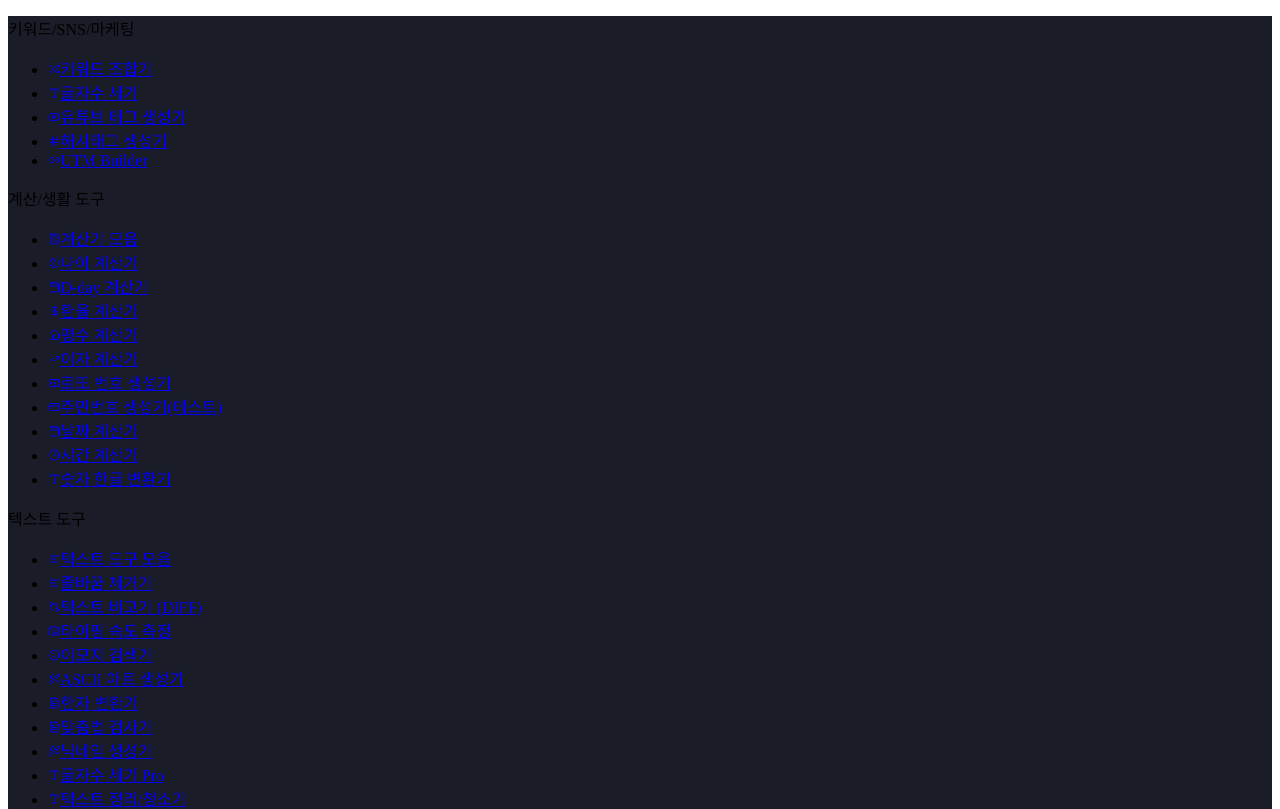
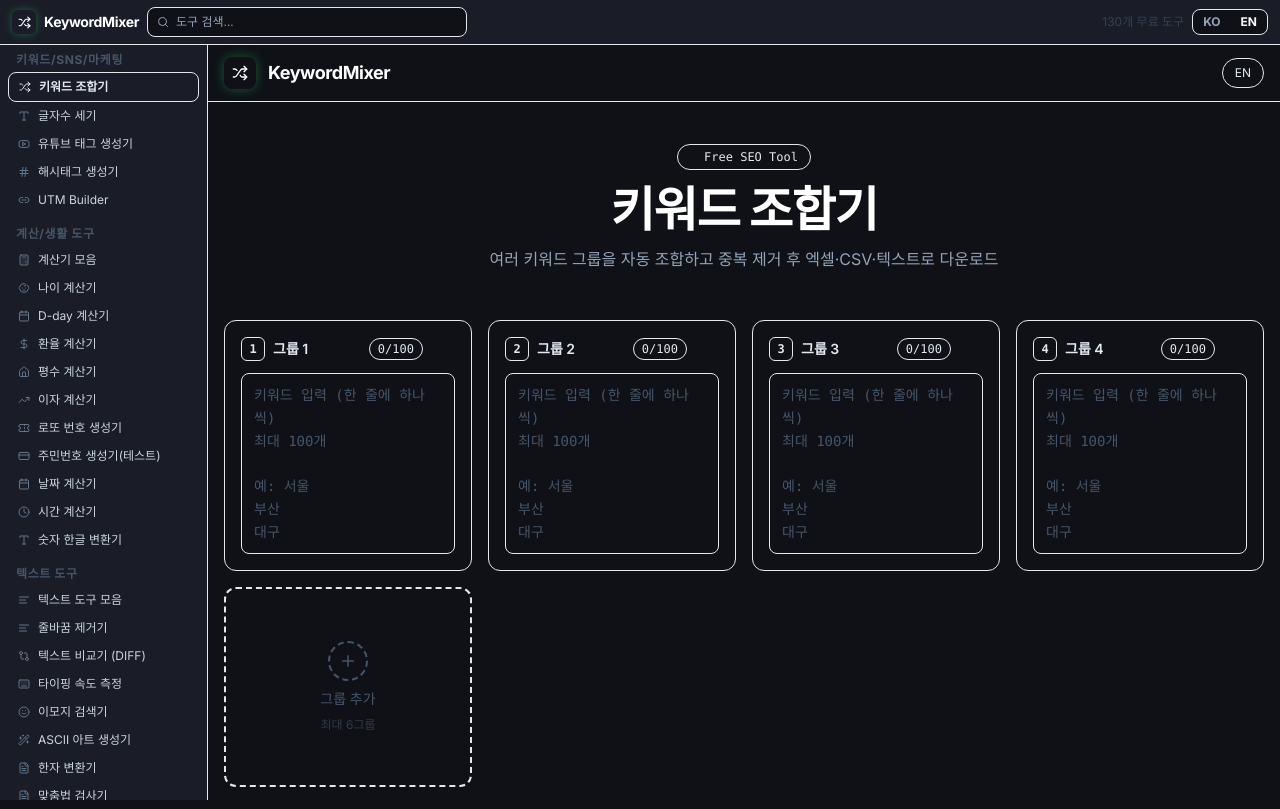
Before and after one commit to jijoon7-art/keyword-mixer, a Next.js app: page / in a window 1280 px wide. Shown: the top 809 px of the page. Built offline with nearby package versions, Linux system fonts and the light colour scheme; a web font is replaced by a local one.

Commit message:
fix: 사이드바 누락된 닫는 괄호 추가 및 컴파일 에러 해결

```diff
--- a/app/layout.tsx
+++ b/app/layout.tsx
@@ -1,274 +1,139 @@
-'use client'
+import type { Metadata } from 'next'
+import { Inter } from 'next/font/google'
+import './globals.css'
+import Sidebar from '@/components/Sidebar'
+import Header from '@/components/Header'
+import LayoutShell from '@/components/LayoutShell'
+import { LangProvider } from '@/components/LangContext'
 
-import Link from 'next/link'
-import { usePathname } from 'next/navigation'
-import {
-  Shuffle, Type, Youtube, Link2, Hash,
-  FileJson, Lock, Palette, Binary, Ruler, QrCode,
-  ImageDown, FileText, Clock, GitCompare, FilePlus,
-  ImageIcon, Ticket, Smile, AlignLeft, Calculator,
-  Baby, Calendar, DollarSign, Timer, Home, TrendingUp,
-  Globe, Keyboard, Wifi, Wand2, CreditCard, FileCode,
-  Heart, Search, LayoutDashboard, Key, Stamp,
-  Trophy // ← 트로피 아이콘을 새로 추가했습니다.
-} from 'lucide-react'
+const inter = Inter({ subsets: ['latin'] })
 
-const MENU = [
-  {
-    category: '키워드/SNS/마케팅',
-    items: [
-      { href: '/', label: '키워드 조합기', icon: Shuffle },
-      { href: '/char-counter', label: '글자수 세기', icon: Type },
-      { href: '/youtube-tags', label: '유튜브 태그 생성기', icon: Youtube },
-      { href: '/hashtag-generator', label: '해시태그 생성기', icon: Hash },
-      { href: '/utm-builder', label: 'UTM Builder', icon: Link2 },
+export const metadata: Metadata = {
+  metadataBase: new URL('https://keyword-mixer.vercel.app'),
+  title: {
+    default: '무료 계산기 모음 132개 및 오늘 뭐 먹지 음식 월드컵 | Keyword Mixer',
+    template: '%s | Keyword Mixer 무료 계산기 & 메뉴 추천',
+  },
+  description: '무료 온라인 계산기 132개 모음(퇴직금·BMI·부가세)과 오늘 뭐 먹지 고민을 1초 만에 해결해 줄 AI 음식 이상형 월드컵 메뉴 추천 도구를 회원가입 없이 즉시 이용하세요.',
+  keywords: [
+    '오늘 뭐 먹지', '음식월드컵', '점심월드컵', '점심추천', '점심메뉴추천', 'AI음식추천', '음식추천', // ← 유입용 핵심 키워드 전면 배치
+    '무료 계산기', '온라인 계산기', '퇴직금 계산기', 'BMI 계산기', '부가세 계산기',
+    '주택담보대출 계산기', '연말정산 계산기', '학점 계산기', '최저임금 계산기',
+    '전세자금대출 계산기', '출산지원금', '바이오리듬', 'MBTI 궁합', '수익률 계산기',
+    '도장 만들기', '포모도로 타이머', '공학용 계산기', 'free calculator Korea',
+  ],
+  authors: [{ name: 'Keyword Mixer', url: 'https://keyword-mixer.vercel.app' }],
+  creator: 'Keyword Mixer',
+  publisher: 'Keyword Mixer',
+  robots: {
+    index: true,
+    follow: true,
+    googleBot: {
+      index: true,
+      follow: true,
+      'max-video-preview': -1,
+      'max-image-preview': 'large',
+      'max-snippet': -1,
+    },
+  },
+  openGraph: {
+    type: 'website',
+    locale: 'ko_KR',
+    alternateLocale: 'en_US',
+    url: 'https://keyword-mixer.vercel.app',
+    siteName: 'Keyword Mixer — 무료 계산기 및 메뉴 추천',
+    title: '무료 계산기 132개 모음 & 오늘 뭐 먹지 음식 월드컵 | Keyword Mixer',
+    description: '세금·건강·금융 계산기부터 AI가 추천해주는 음식 월드컵까지, 다양한 생활 편의 도구를 제공합니다.',
+    images: [
+      {
+        url: '/og-image.png',
+        width: 1200,
+        height: 630,
+        alt: 'Keyword Mixer 무료 계산기 및 음식 월드컵',
+      },
     ],
   },
-  {
-    category: '계산/생활 도구',
-    items: [
-      { href: '/calculators', label: '계산기 모음', icon: Calculator },
-      { href: '/age-calculator', label: '나이 계산기', icon: Baby },
-      { href: '/dday-calculator', label: 'D-day 계산기', icon: Calendar },
-      { href: '/exchange-rate', label: '환율 계산기', icon: DollarSign },
-      { href: '/pyeongsu-calculator', label: '평수 계산기', icon: Home },
-      { href: '/interest-calculator', label: '이자 계산기', icon: TrendingUp },
-      { href: '/lotto', label: '로또 번호 생성기', icon: Ticket },
-      { href: '/id-generator', label: '주민번호 생성기(테스트)', icon: CreditCard },
-      { href: '/date-calculator', label: '날짜 계산기', icon: Calendar },
-      { href: '/time-calculator', label: '시간 계산기', icon: Clock },
-      { href: '/number-to-korean', label: '숫자 한글 변환기', icon: Type },
-    ],
+  twitter: {
+    card: 'summary_large_image',
+    title: '무료 계산기 132개 & 음식 이상형 월드컵 | Keyword Mixer',
+    description: '퇴직금 계산부터 오늘 저녁 메뉴 추천까지 한 번에 해결하는 무료 툴 모음집.',
+    images: ['/og-image.png'],
   },
-  {
-    category: '텍스트 도구',
-    items: [
-      { href: '/text-tools', label: '텍스트 도구 모음', icon: AlignLeft },
-      { href: '/line-break-remover', label: '줄바꿈 제거기', icon: AlignLeft },
-      { href: '/text-diff', label: '텍스트 비교기 (DIFF)', icon: GitCompare },
-      { href: '/typing-speed', label: '타이핑 속도 측정', icon: Keyboard },
-      { href: '/emoji-search', label: '이모지 검색기', icon: Smile },
-      { href: '/ascii-art', label: 'ASCII 아트 생성기', icon: Wand2 },
-      { href: '/hanja-converter', label: '한자 변환기', icon: FileText },
-      { href: '/spell-checker', label: '맞춤법 검사기', icon: FileText },
-      { href: '/nickname-generator', label: '닉네임 생성기', icon: Wand2 },
-      { href: '/character-counter-pro', label: '글자수 세기 Pro', icon: Type },
-      { href: '/text-cleaner', label: '텍스트 정리/청소기', icon: Type },
-      { href: '/morse-code', label: '모스부호 변환기', icon: FileCode },
-      { href: '/roman-numeral', label: '로마 숫자 변환기', icon: Type },
-      { href: '/binary-text', label: '이진수 텍스트 변환', icon: Binary },
-    ],
+  verification: {
+    google: 'google-site-verification-placeholder',
+    other: {
+      'naver-site-verification': 'naver-verification-placeholder',
+    },
   },
-  {
-    category: '이미지/PDF 도구',
-    items: [
-      { href: '/image-compressor', label: '이미지 압축기', icon: ImageDown },
-      { href: '/image-editor', label: '이미지 편집기', icon: ImageIcon },
-      { href: '/pdf-tools', label: 'PDF 도구', icon: FilePlus },
-      { href: '/color-extractor', label: '이미지 색상 추출기', icon: Palette },
-      { href: '/image-base64', label: '이미지 Base64 변환', icon: ImageDown },
-    ],
+  alternates: {
+    canonical: 'https://keyword-mixer.vercel.app',
+    languages: {
+      'ko-KR': 'https://keyword-mixer.vercel.app',
+      'en-US': 'https://keyword-mixer.vercel.app',
+    },
   },
-  {
-    category: '개발자 도구',
-    items: [
-      { href: '/json-formatter', label: 'JSON 포맷터', icon: FileJson },
-      { href: '/json-csv', label: 'JSON ↔ CSV 변환기', icon: FileJson },
-      { href: '/base64', label: 'Base64 인코더/디코더', icon: Binary },
-      { href: '/url-encoder', label: 'URL 인코더/디코더', icon: Globe },
-      { href: '/markdown-editor', label: '마크다운 에디터', icon: FileText },
-      { href: '/css-gradient', label: 'CSS 그라디언트', icon: Palette },
-      { href: '/regex-tester', label: '정규식 테스터', icon: FileCode },
-      { href: '/ip-lookup', label: 'IP 주소 조회', icon: Wifi },
-      { href: '/meta-tag-generator', label: 'SEO 메타태그 생성기', icon: FileText },
-      { href: '/jwt-decoder', label: 'JWT 디코더', icon: FileJson },
-      { href: '/cron-generator', label: 'Cron 생성기', icon: Clock },
-      { href: '/number-converter', label: '진법 변환기', icon: Binary },
-      { href: '/hash-generator', label: 'Hash 생성기', icon: FileJson },
-      { href: '/json-to-typescript', label: 'JSON→TypeScript', icon: FileJson },
-    ],
-  },
-  {
-    category: '재미/운세',
-    items: [
-      { href: '/food-worldcup', label: '음식 이상형 월드컵', icon: Trophy }, // ← 주목도를 높이기 위해 맨 위에 트로피 아이콘과 함께 추가했습니다!
-      { href: '/zodiac-calculator', label: '띠/별자리 계산기', icon: Heart },
-      { href: '/love-calculator', label: '궁합 계산기', icon: Heart },
-      { href: '/lucky-number', label: '행운 번호 생성기', icon: Heart },
-      { href: '/biorhythm', label: '바이오리듬', icon: Heart },
-      { href: '/mbti-compatibility', label: 'MBTI 궁합', icon: Heart },
-      { href: '/name-meaning', label: '이름 의미 분석기', icon: Type },
-      { href: '/lunch-picker', label: '점심 메뉴 추천기', icon: Heart },
-      { href: '/childbirth-subsidy', label: '출산·육아 지원금', icon: Baby },
-    ],
-  },
-  {
-    category: '문서/비즈니스',
-    items: [
-      { href: '/payslip-generator', label: '급여명세서 생성기', icon: FileText },
-      { href: '/stamp-maker', label: '도장 만들기', icon: LayoutDashboard },
-      { href: '/invoice-generator', label: '견적서/영수증 생성기', icon: FileText },
-    ],
-  },
-  {
-    category: '금융/부동산',
-    items: [
-      { href: '/tax-calculator', label: '세금 계산기', icon: Calculator },
-      { href: '/salary-calculator', label: '월급 실수령액', icon: TrendingUp },
-      { href: '/compound-interest', label: '복리 계산기', icon: TrendingUp },
-      { href: '/loan-repayment-table', label: '대출 상환표', icon: FileText },
-      { href: '/savings-calculator', label: '적금 만기금액', icon: TrendingUp },
-      { href: '/stock-calculator', label: '주식 수익률', icon: TrendingUp },
-      { href: '/jeonse-calculator', label: '전월세 계산기', icon: Home },
-      { href: '/subscription-calculator', label: '청약 가점 계산기', icon: Home },
-      { href: '/currency-premium', label: '환전 우대율', icon: DollarSign },
-      { href: '/statistics-calculator', label: '통계 계산기', icon: Calculator },
-      { href: '/loan-comparison', label: '대출 비교 계산기', icon: TrendingUp },
-      { href: '/retirement-calculator', label: '은퇴 계획 계산기', icon: TrendingUp },
-      { href: '/real-estate-tax', label: '부동산 취득세', icon: Home },
-      { href: '/freelancer-tax', label: '프리랜서 세금', icon: Calculator },
-      { href: '/health-insurance', label: '건강보험료 계산기', icon: Heart },
-      { href: '/split-calculator', label: '비율 분할 계산기', icon: Calculator },
-      { href: '/severance-pay', label: '퇴직금 계산기', icon: Calculator },
-      { href: '/investment-return', label: '투자 수익률 계산기', icon: TrendingUp },
-      { href: '/percentage-calculator', label: '퍼센트 계산기', icon: Calculator },
-      { href: '/vat-calculator', label: '부가세 계산기', icon: Calculator },
-      { href: '/speed-distance-time', label: '속력/거리/시간', icon: Calculator },
-      { href: '/tip-calculator', label: '팁/더치페이 계산기', icon: DollarSign },
-      { href: '/unit-price-calculator', label: '단가/가성비 계산기', icon: Calculator },
-      { href: '/gpa-calculator', label: '학점(GPA) 계산기', icon: Calculator },
-      { href: '/tax-refund', label: '연말정산 환급액', icon: Calculator },
-    ],
-  },
-  {
-    category: '건강/다이어트',
-    items: [
-      { href: '/body-fat-calculator', label: '체지방률 계산기', icon: Heart },
-      { href: '/blood-pressure-tracker', label: '혈압 기록/분석기', icon: Heart },
-      { href: '/calorie-food-search', label: '음식 칼로리 검색', icon: Heart },
-      { href: '/exercise-calorie', label: '운동 칼로리 계산기', icon: Heart },
-      { href: '/nutrition-calculator', label: '영양소 계산기', icon: Heart },
-      { href: '/nutrition-score', label: '영양 점수 계산기', icon: Heart },
-      { href: '/sleep-calculator', label: '수면 계산기', icon: Heart },
-      { href: '/steps-calorie', label: '만보기 칼로리', icon: Heart },
-      { href: '/blood-sugar-tracker', label: '혈당 기록/분석기', icon: Heart },
-      { href: '/menstrual-calculator', label: '생리주기 계산기', icon: Heart },
-      { href: '/baby-development', label: '태아 발달 주수', icon: Heart },
-      { href: '/height-predictor', label: '키 성장 예측기', icon: Heart },
-      { href: '/water-intake', label: '물 섭취량 계산기', icon: Heart },
-      { href: '/ideal-weight', label: '이상 체중 계산기', icon: Heart },
-      { href: '/bmi-calculator-pro', label: 'BMI 계산기 Pro', icon: Heart },
-      { href: '/waist-hip-ratio', label: '허리 엉덩이 비율', icon: Heart },
-      { href: '/calories-burned-swim', label: '수영 칼로리', icon: Heart },
-      { href: '/protein-calculator', label: '단백질 섭취량', icon: Heart },
-    ],
-  },
-  {
-    category: '생활/유틸리티',
-    items: [
-      { href: '/unit-converter', label: '단위 변환기', icon: Ruler },
-      { href: '/timezone-converter', label: '타임존 변환기', icon: Clock },
-      { href: '/timer', label: '타이머 / 스톱워치', icon: Timer },
-      { href: '/password-generator', label: '비밀번호 생성기', icon: Lock },
-      { href: '/password-strength', label: '비밀번호 강도 검사', icon: Lock },
-      { href: '/qr-generator', label: 'QR코드 생성기', icon: QrCode },
-      { href: '/color-palette', label: '색상 팔레트 생성기', icon: Palette },
-      { href: '/color-converter', label: '색상 코드 변환기', icon: Palette },
-      { href: '/color-contrast', label: '색상 대비 검사기', icon: Palette },
-      { href: '/color-temperature', label: '색온도 변환기', icon: Palette },
-      { href: '/internet-speed-converter', label: '인터넷 속도 변환', icon: Wifi },
-      { href: '/electricity-calculator', label: '전기요금 계산기', icon: Calculator },
-      { href: '/gas-calculator', label: '가스요금 계산기', icon: Calculator },
-      { href: '/car-cost-calculator', label: '자동차 유지비', icon: Calculator },
-      { href: '/fuel-cost', label: '연료비 계산기', icon: Calculator },
-      { href: '/alcohol-calculator', label: '음주/BAC 계산기', icon: Calculator },
-      { href: '/timezone-meeting', label: '국제 미팅 시간', icon: Clock },
-      { href: '/file-size-converter', label: '파일 크기 변환기', icon: FileText },
-      { href: '/meeting-cost', label: '회의비용 계산기', icon: Clock },
-      { href: '/date-diff-calculator', label: '날짜 계산기 Pro', icon: Calendar },
-      { href: '/reading-speed', label: '독서 속도 계산기', icon: FileText },
-      { href: '/paint-calculator', label: '페인트/도배 계산기', icon: Calculator },
-      { href: '/concrete-calculator', label: '콘크리트 계산기', icon: Calculator },
-      { href: '/world-clock', label: '세계 시계', icon: Clock },
-      { href: '/countdown-creator', label: '카운트다운/D-day', icon: Calendar },
-      { href: '/stopwatch', label: '스톱워치', icon: Clock },
-      { href: '/pomodoro-pro', label: '포모도로 타이머', icon: Clock },
-      { href: '/random-picker', label: '랜덤 선택기/뽑기', icon: Shuffle },
-      { href: '/aspect-ratio', label: '화면 비율 계산기', icon: ImageIcon },
-      { href: '/css-unit-converter', label: 'CSS 단위 변환기', icon: FileCode },
-    ],
-  },
-]
-
-interface SidebarProps {
-  open: boolean
-  onClose: () => void
+  category: 'tools',
 }
 
-export default function Sidebar({ open, onClose }: SidebarProps) {
-  const pathname = usePathname()
-
+export default function RootLayout({ children }: { children: React.ReactNode }) {
   return (
-    <>
-      {/* 모바일 오버레이 */}
-      {open && (
-        <div
-          className="lg:hidden fixed inset-0 bg-black/60 z-40"
-          onClick={onClose}
+    <html lang="ko">
+      <head>
+        <script async src="https://pagead2.googlesyndication.com/pagead/js/adsbygoogle.js?client=ca-pub-3578085366535592"
+        crossOrigin="anonymous"></script>
+        {/* JSON-LD 구조화 데이터 - 웹사이트 전체 */}
+        <script
+          type="application/ld+json"
+          dangerouslySetInnerHTML={{
+            __html: JSON.stringify({
+              '@context': 'https://schema.org',
+              '@type': 'WebSite',
+              name: 'Keyword Mixer — 무료 계산기 및 음식 월드컵',
+              url: 'https://keyword-mixer.vercel.app',
+              description: '무료 온라인 계산기 132개 모음 및 AI 음식 추천 월드컵 도구.',
+              inLanguage: ['ko', 'en'],
+              potentialAction: {
+                '@type': 'SearchAction',
+                target: {
+                  '@type': 'EntryPoint',
+                  urlTemplate: 'https://keyword-mixer.vercel.app/?q={search_term_string}',
+                },
+                'query-input': 'required name=search_term_string',
+              },
+            }),
+          }}
         />
-      )}
-
-      {/* 사이드바 본체 */}
-      <aside
-        className={`
-          fixed top-11 left-0 h-[calc(100vh-44px)] w-52
-          border-r border-surface-border z-40
-          transition-transform duration-300 ease-in-out
-          flex flex-col
-          ${open ? 'translate-x-0' : '-translate-x-full lg:translate-x-0'}
-        `}
-        style={{ backgroundColor: '#1a1d27' }}
-      >
-        <nav className="flex-1 overflow-y-auto p-2">
-          <div className="flex flex-col gap-3">
-            {MENU.map((section) => (
-              <div key={section.category}>
-                <p className="text-xs font-bold text-slate-600 uppercase tracking-wider mb-1 px-2">
-                  {section.category}
-                </p>
-                <ul className="space-y-0">
-                  {section.items.map((item) => {
-                    const Icon = item.icon
-                    const active = pathname === item.href
-                    return (
-                      <li key={item.href}>
-                        <Link
-                          href={item.href}
-                          onClick={onClose}
-                          className={`flex items-center gap-2 px-2.5 py-1.5 rounded-lg text-xs transition-all ${
-                            active
-                              ? 'bg-brand-500/15 border border-brand-500/30 text-brand-400 font-semibold'
-                              : 'text-slate-300 hover:text-white hover:bg-surface-hover'
-                          }`}
-                        >
-                          <Icon size={12} className={active ? 'text-brand-400' : 'text-slate-500'} />
-                          {item.label}
-                        </Link>
-                      </li>
-                    )
-                  })}
-                </ul>
-              </div>
-            ))}
-          </div>
-        </nav>
-      </aside>
-
-      {/* 호버 감지 영역 — 왼쪽 끝에 마우스 오면 사이드바 열림 (데스크톱) */}
-      <div
-        className="hidden lg:block fixed top-11 left-0 w-2 h-[calc(100vh-44px)] z-30"
-        onMouseEnter={() => {/* sidebar is always visible on lg */}}
-      />
-    </>
+        {/* JSON-LD - 조직 정보 */}
+        <script
+          type="application/ld+json"
+          dangerouslySetInnerHTML={{
+            __html: JSON.stringify({
+              '@context': 'https://schema.org',
+              '@type': 'Organization',
+              name: 'Keyword Mixer',
+              url: 'https://keyword-mixer.vercel.app',
+              logo: 'https://keyword-mixer.vercel.app/logo.png',
+              sameAs: [],
+            }),
+          }}
+        />
+        {/* 네이버 웹마스터 */}
+        <meta name="naver-site-verification" content="naver-verification-placeholder" />
+        {/* 빠른 링크 힌트 */}
+        <link rel="preconnect" href="https://fonts.googleapis.com" />
+        <link rel="dns-prefetch" href="https://fonts.googleapis.com" />
+        <meta name="theme-color" content="#0f1117" />
+        <meta name="mobile-web-app-capable" content="yes" />
+        <meta name="apple-mobile-web-app-capable" content="yes" />
+        <meta name="apple-mobile-web-app-status-bar-style" content="black-translucent" />
+      </head>
+      <body className={`${inter.className} bg-[#0f1117] text-slate-200 min-h-screen`}>
+        <LangProvider>
+          <LayoutShell>
+            {children}
+          </LayoutShell>
+        </LangProvider>
+      </body>
+    </html>
   )
 }
```
